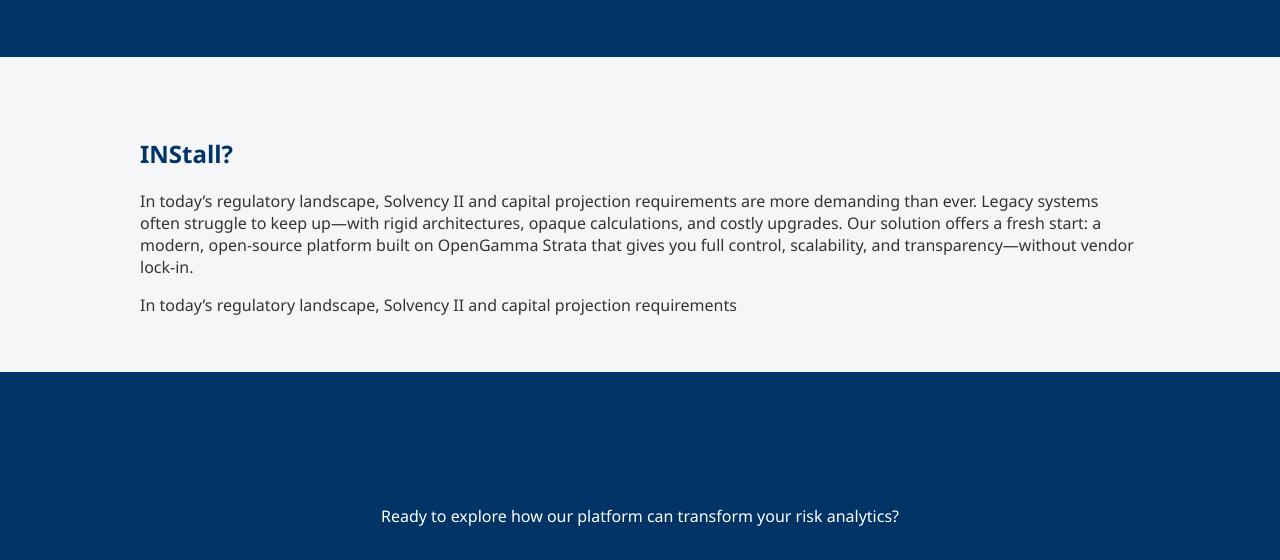
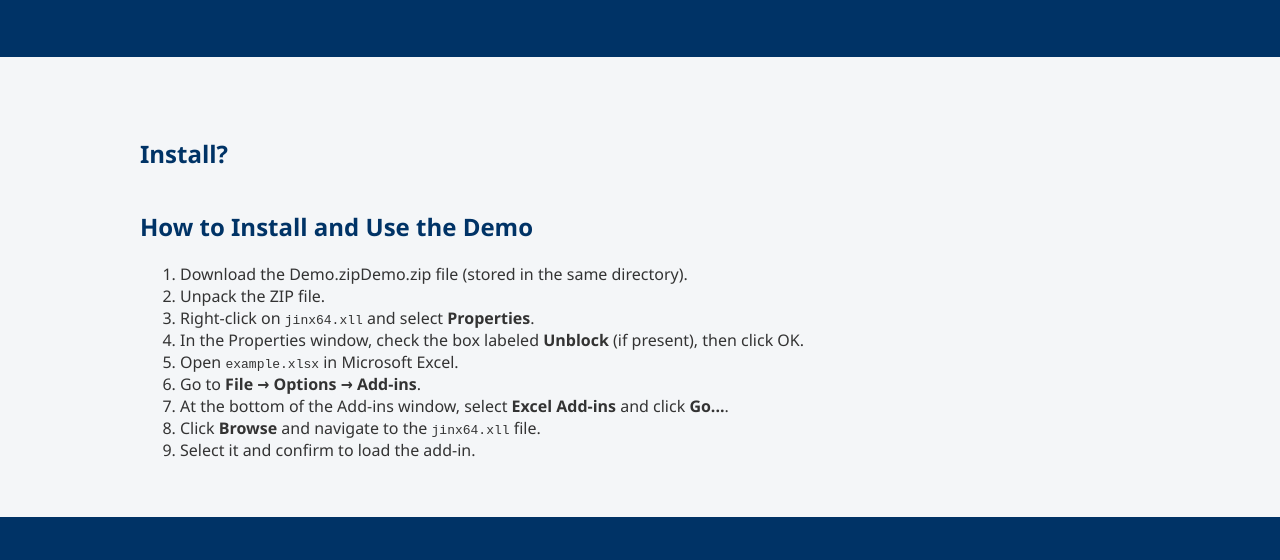
Before and after one commit to oyvfos/site, a plain HTML site: page install.html in a window 1280 px wide. Shown: the part 209-769 px from the top of the page. Drawn offline with Linux system fonts and the light colour scheme.

Commit message:
Update install.html

```diff
--- a/install.html
+++ b/install.html
@@ -81,9 +81,28 @@
 </header>
 
 <section>
-  <h2>INStall?</h2>
-  <p>In today’s regulatory landscape, Solvency II and capital projection requirements are more demanding than ever. Legacy systems often struggle to keep up—with rigid architectures, opaque calculations, and costly upgrades. Our solution offers a fresh start: a modern, open-source platform built on OpenGamma Strata that gives you full control, scalability, and transparency—without vendor lock-in.</p>
-  <p>In today’s regulatory landscape, Solvency II and capital projection requirements </p>
+  <h2>Install?</h2>
+<!DOCTYPE html>
+<html lang="en">
+<head>
+  <meta charset="UTF-8">
+  <title>Installation Instructions</title>
+</head>
+<body>
+  <h2>How to Install and Use the Demo</h2>
+  <ol>
+    <li>Download the Demo.zipDemo.zip</a> file (stored in the same directory).</li>
+    <li>Unpack the ZIP file.</li>
+    <li>Right-click on <code>jinx64.xll</code> and select <strong>Properties</strong>.</li>
+    <li>In the Properties window, check the box labeled <strong>Unblock</strong> (if present), then click OK.</li>
+    <li>Open <code>example.xlsx</code> in Microsoft Excel.</li>
+    <li>Go to <strong>File → Options → Add-ins</strong>.</li>
+    <li>At the bottom of the Add-ins window, select <strong>Excel Add-ins</strong> and click <strong>Go...</strong>.</li>
+    <li>Click <strong>Browse</strong> and navigate to the <code>jinx64.xll</code> file.</li>
+    <li>Select it and confirm to load the add-in.</li>
+  </ol>
+</body>
+</html>
 </section>
 
 <div class="cta">
```
